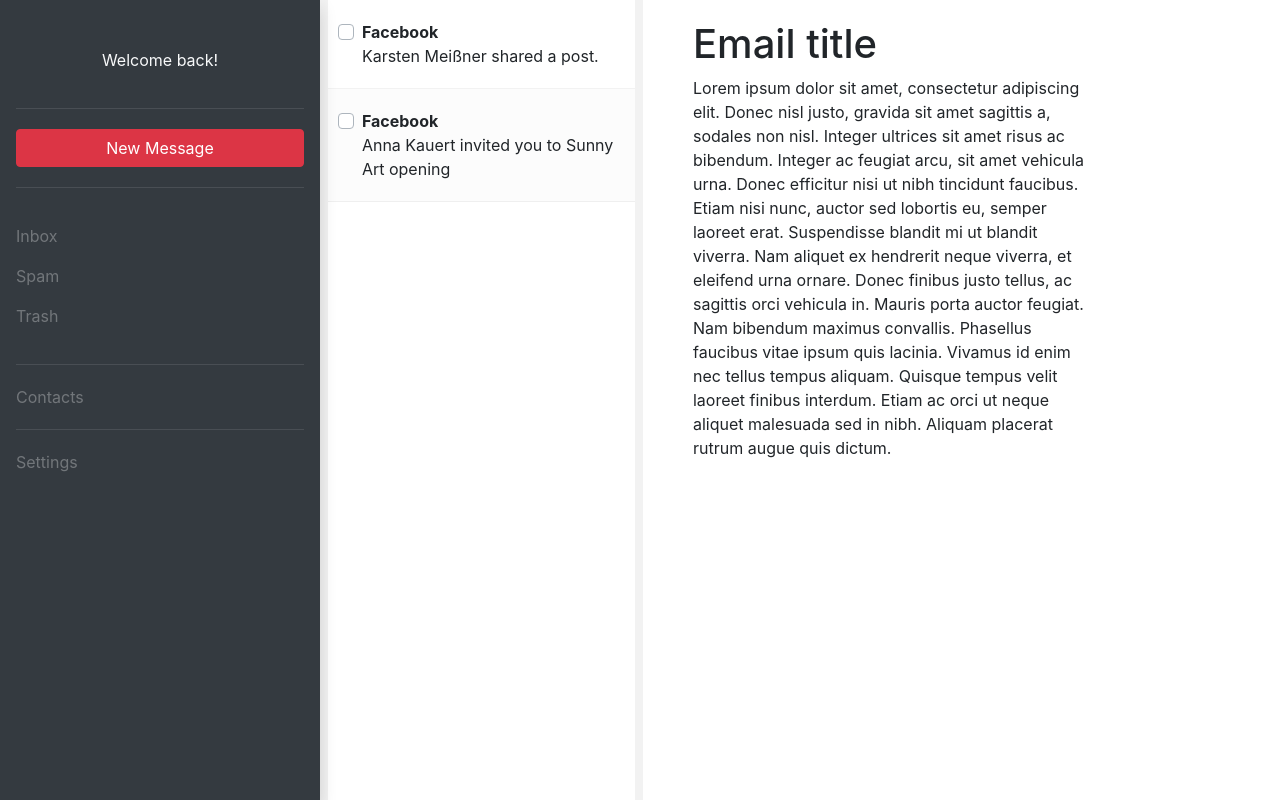
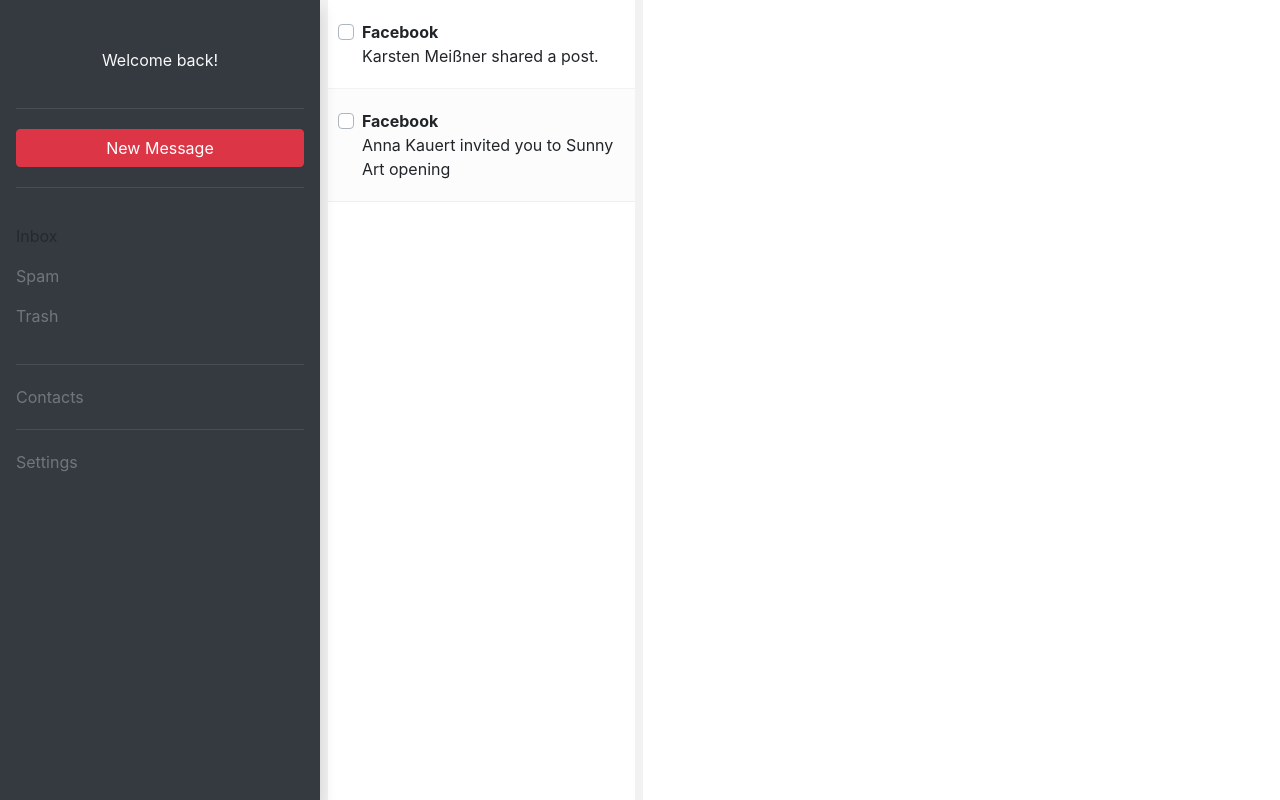
Before and after one commit to OpenTechSchool-Leipzig/rc3-game, a Vue app in the folder email/: page /#/ in a window 1280 px wide. Built offline with nearby package versions, Linux system fonts and the light colour scheme.

Commit message:
Add vuex and store updates

```diff
--- a/email/package.json
+++ b/email/package.json
@@ -12,7 +12,8 @@
     "bootstrap-vue": "^2.19.0",
     "core-js": "^3.6.5",
     "vue": "^2.6.12",
-    "vue-router": "^3.2.0"
+    "vue-router": "^3.2.0",
+    "vuex": "^3.5.1"
   },
   "devDependencies": {
     "@vue/cli-plugin-babel": "~4.5.0",
--- a/email/src/components/EmailList.vue
+++ b/email/src/components/EmailList.vue
@@ -1,7 +1,7 @@
 <template>
   <ul>
     <EmailListRow
-      v-for="email in emails"
+      v-for="email in filteredEmails"
       :email="email"
       :key="email.id"
     ></EmailListRow>
@@ -15,6 +15,13 @@ export default {
   name: "EmailList",
   props: ["emails"],
   components: { EmailListRow },
+  computed: {
+    filteredEmails: function() {
+      return this.emails.filter((email) => {
+        return email.folder === this.$store.state.selectedFolder;
+      });
+    },
+  },
 };
 </script>
 
--- a/email/src/components/EmailListRow.vue
+++ b/email/src/components/EmailListRow.vue
@@ -1,5 +1,5 @@
 <template>
-  <li @click="handleClick">
+  <li @click="handleClick" :class="{ selected: isSelected }">
     <b-row no-gutters>
       <b-col cols="1">
         <b-form-checkbox name="checkbox-1"> </b-form-checkbox>
@@ -20,9 +20,15 @@
 export default {
   name: "EmailListRow",
   props: ["email"],
+  computed: {
+    isSelected: function() {
+      if (!this.$store.state.selectedEmail) return false;
+      return this.$store.state.selectedEmail.id === this.email.id;
+    },
+  },
   methods: {
     handleClick: function() {
-      this.$emit("click:email-selected");
+      this.$store.commit("selectEmail", this.email);
     },
   },
 };
@@ -33,13 +39,18 @@ li {
   padding: 20px 10px;
   cursor: pointer;
   border-bottom: 1px solid rgba(0, 0, 0, 0.05);
-}
 
-li:nth-child(2n) {
-  background-color: rgba(0, 0, 0, 0.01);
-}
+  &:nth-child(2n) {
+    background-color: rgba(0, 0, 0, 0.01);
+  }
 
-p {
-  margin: 0;
+  &.selected,
+  &:nth-child(2n).selected {
+    background-color: rgba(0, 0, 0, 0.1);
+  }
+
+  p {
+    margin: 0;
+  }
 }
 </style>
--- a/email/src/components/EmailView.vue
+++ b/email/src/components/EmailView.vue
@@ -1,25 +1,20 @@
 <template>
   <div class="email">
-    <h1>Email title</h1>
-    <p>
-      Lorem ipsum dolor sit amet, consectetur adipiscing elit. Donec nisl justo,
-      gravida sit amet sagittis a, sodales non nisl. Integer ultrices sit amet
-      risus ac bibendum. Integer ac feugiat arcu, sit amet vehicula urna. Donec
-      efficitur nisi ut nibh tincidunt faucibus. Etiam nisi nunc, auctor sed
-      lobortis eu, semper laoreet erat. Suspendisse blandit mi ut blandit
-      viverra. Nam aliquet ex hendrerit neque viverra, et eleifend urna ornare.
-      Donec finibus justo tellus, ac sagittis orci vehicula in. Mauris porta
-      auctor feugiat. Nam bibendum maximus convallis. Phasellus faucibus vitae
-      ipsum quis lacinia. Vivamus id enim nec tellus tempus aliquam. Quisque
-      tempus velit laoreet finibus interdum. Etiam ac orci ut neque aliquet
-      malesuada sed in nibh. Aliquam placerat rutrum augue quis dictum.
-    </p>
+    <div v-if="email">
+      <h1>{{ email.title }}</h1>
+      <p v-html="email.content"></p>
+    </div>
   </div>
 </template>
 
 <script>
 export default {
   name: "EmailView",
+  computed: {
+    email: function() {
+      return this.$store.state.selectedEmail;
+    },
+  },
 };
 </script>
 
--- a/email/src/components/Nav.vue
+++ b/email/src/components/Nav.vue
@@ -17,23 +17,41 @@
       </section>
       <section>
         <p class="my-3">
-          <b-link href="#foo" class="text-white">Inbox</b-link>
+          <b-link
+            @click="selectFolder('inbox')"
+            :class="{ selected: isSelected('inbox') }"
+            class="text-white"
+          >
+            Inbox
+          </b-link>
         </p>
         <p class="my-3">
-          <b-link href="#foo" class="text-white">Spam</b-link>
+          <b-link
+            @click="selectFolder('spam')"
+            :class="{ selected: isSelected('spam') }"
+            class="text-white"
+          >
+            Spam
+          </b-link>
         </p>
         <p class="my-3">
-          <b-link href="#foo" class="text-white">Trash</b-link>
+          <b-link
+            @click="selectFolder('trash')"
+            :class="{ selected: isSelected('trash') }"
+            class="text-white"
+          >
+            Trash
+          </b-link>
         </p>
       </section>
       <section>
         <p>
-          <b-link href="#foo" class="text-white">Contacts</b-link>
+          <b-link href="#contacts" class="text-white">Contacts</b-link>
         </p>
       </section>
       <section>
         <p>
-          <b-link href="#foo" class="text-white">Settings</b-link>
+          <b-link href="#settings" class="text-white">Settings</b-link>
         </p>
       </section>
     </div>
@@ -43,6 +61,14 @@
 <script>
 export default {
   name: "Nav",
+  methods: {
+    selectFolder: function(folder) {
+      return this.$store.commit("selectFolder", folder);
+    },
+    isSelected: function(folder) {
+      return this.$store.state.selectedFolder === folder;
+    },
+  },
 };
 </script>
 
@@ -62,5 +88,9 @@ export default {
       margin: 0;
     }
   }
+
+  a.selected {
+    color: black !important;
+  }
 }
 </style>
--- a/email/src/content/emails.json
+++ b/email/src/content/emails.json
@@ -16,5 +16,14 @@
     "title": "Anna Kauert invited you to Sunny Art opening",
     "content": "Anna Kauert invited you to Sunny Art opening",
     "folder": "inbox"
+  },
+  {
+    "id": "EB5BA286-3C11-4675-BAAA-699DDB453611",
+    "from": "Microsoft<customerservice@microsoft.com>",
+    "to": "",
+    "created": "",
+    "title": "Avoid suspension",
+    "content": "Your Microsoft account has been compromised. You must update it immediately or your account will be closed. Click <a href=''>here</a> to update.",
+    "folder": "spam"
   }
 ]
--- a/email/src/main.js
+++ b/email/src/main.js
@@ -1,4 +1,5 @@
 import Vue from "vue";
+import Vuex from 'vuex'
 import App from "./App.vue";
 import router from "./router";
 import { BootstrapVue, IconsPlugin } from 'bootstrap-vue'
@@ -7,12 +8,29 @@ import 'bootstrap-vue/dist/bootstrap-vue.css'
 
 Vue.config.productionTip = false;
 
+Vue.use(Vuex)
 // Install BootstrapVue
 Vue.use(BootstrapVue)
 // Optionally install the BootstrapVue icon components plugin
 Vue.use(IconsPlugin)
 
+const store = new Vuex.Store({
+  state: {
+    selectedEmail: null,
+    selectedFolder: "inbox"
+  },
+  mutations: {
+    selectEmail (state, email) {
+      state.selectedEmail = email
+    },
+    selectFolder (state, folder) {
+      state.selectedFolder = folder
+    }
+  }
+})
+
 new Vue({
+  store,
   router,
   render: h => h(App)
 }).$mount("#app");
```
Also changed, not shown: 1 other file (tests, documents, lock files or other folders).
